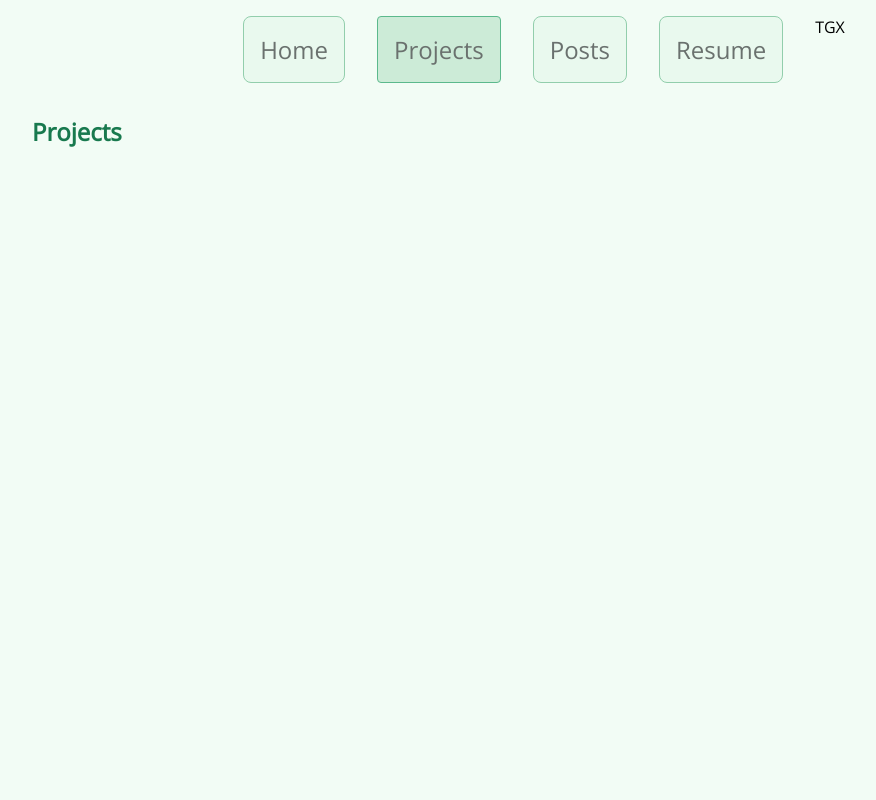
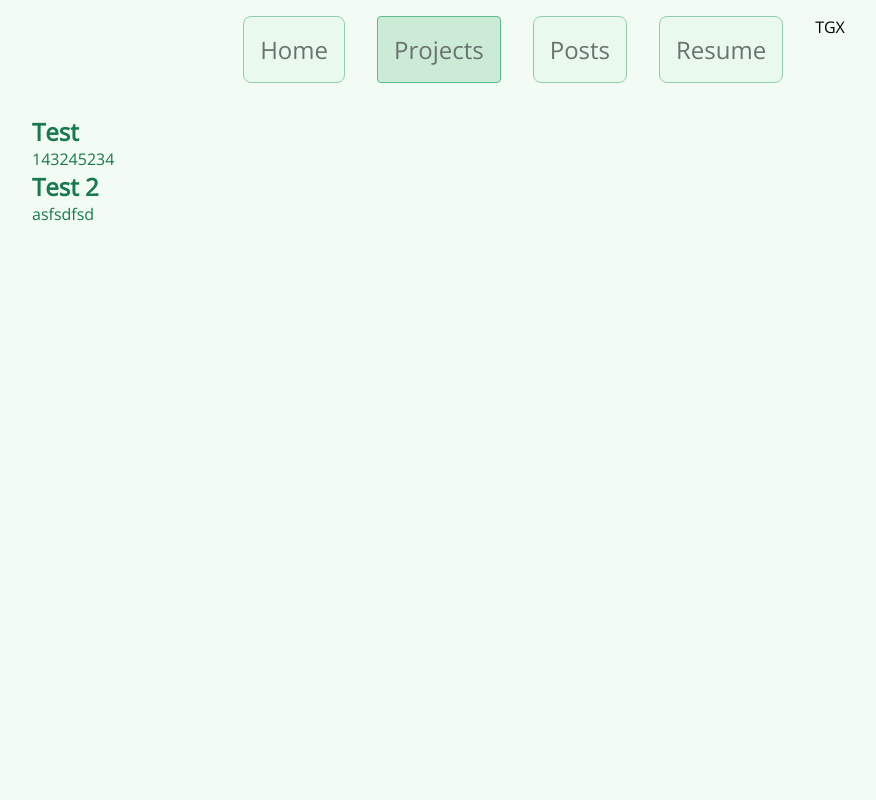
Before and after one commit to andyanday33/legendary-adventure, a Next.js app: page /projects in a window 1280 px wide. Shown: the top 800 px of the page, without its empty margins (96-972 px from the left). Built offline with nearby package versions, Linux system fonts and the light colour scheme.

Commit message:
feat: dynamic md importing with meta values

```diff
--- /dev/null
+++ b/components/Project.tsx
@@ -0,0 +1,17 @@
+import { ProjectData } from "@/utils/parseProjectsMd";
+import React from "react";
+import ReactMarkdown from "react-markdown";
+
+type Props = {
+  meta: Omit<ProjectData, "content">;
+  content: string;
+};
+
+export const Project: React.FC<Props> = ({ meta, content }) => {
+  return (
+    <>
+      <h2>{meta.title}</h2>
+      <ReactMarkdown>{content}</ReactMarkdown>
+    </>
+  );
+};
--- /dev/null
+++ b/data/projects/Test.md
@@ -0,0 +1,7 @@
+---
+title: "Project test"
+---
+
+# Test
+
+143245234
--- /dev/null
+++ b/data/projects/Test2.md
@@ -0,0 +1,7 @@
+---
+title: "bruh"
+---
+
+# Test 2
+
+asfsdfsd
--- a/next.config.js
+++ b/next.config.js
@@ -1,4 +1,8 @@
 const path = require("path");
+
+const withMDX = require("@next/mdx")({
+  extension: /\.md?$/,
+});
 
 /** @type {import('next').NextConfig} */
 const nextConfig = {
@@ -8,4 +12,6 @@ const nextConfig = {
   },
 };
 
-module.exports = nextConfig;
+module.exports = withMDX({
+  pageExtensions: ["tsx", "md"],
+});
--- a/package.json
+++ b/package.json
@@ -9,6 +9,9 @@
     "lint": "next lint"
   },
   "dependencies": {
+    "@mdx-js/loader": "^2.3.0",
+    "@mdx-js/react": "^2.3.0",
+    "@next/mdx": "^13.2.4",
     "@radix-ui/colors": "^0.1.8",
     "@types/node": "18.15.11",
     "@types/react": "18.0.31",
@@ -16,10 +19,12 @@
     "eslint": "8.37.0",
     "eslint-config-next": "13.2.4",
     "framer-motion": "^10.10.0",
+    "gray-matter": "^4.0.3",
     "next": "13.2.4",
     "react": "18.2.0",
     "react-dom": "18.2.0",
     "react-icons": "^4.8.0",
+    "react-markdown": "^8.0.6",
     "typescript": "5.0.2"
   },
   "devDependencies": {
--- a/pages/projects.tsx
+++ b/pages/projects.tsx
@@ -1,12 +1,35 @@
 import { motion } from "framer-motion";
 import React from "react";
+import { MDXProvider } from "@mdx-js/react";
+import { ProjectData, getSortedData } from "@/utils/parseProjectsMd";
+import { Project } from "@/components/Project";
+import { GetStaticProps } from "next";
 
-type Props = {};
+interface ProjectProps {
+  data: ({ id: string; content: string } & ProjectData)[];
+}
 
-export default function Projects(props: Props) {
+const Projects: React.FC<ProjectProps> = ({ data }) => {
   return (
-    <>
-      <h2>Projects</h2>
-    </>
+    <div>
+      {data.map((project) => (
+        <Project
+          key={project.id}
+          meta={{ title: project.title }}
+          content={project.content}
+        />
+      ))}
+    </div>
   );
-}
+};
+
+export const getStaticProps: GetStaticProps = async () => {
+  const data = getSortedData();
+  return {
+    props: {
+      data,
+    },
+  };
+};
+
+export default Projects;
--- /dev/null
+++ b/utils/parseProjectsMd.ts
@@ -0,0 +1,42 @@
+import fs from "fs";
+import path from "path";
+import matter from "gray-matter";
+
+const dataDirectory = path.join(process.cwd(), "data/projects");
+
+export interface ProjectData {
+  content: string;
+  title?: string;
+  startDate?: string;
+  endDate?: string;
+}
+
+export function getSortedData() {
+  const fileNames = fs.readdirSync(dataDirectory);
+  const allData = fileNames.map((fileName) => {
+    const id = fileName.replace(/\.md$/, "");
+    const fullPath = path.join(dataDirectory, fileName);
+    const fileContents = fs.readFileSync(fullPath, "utf8");
+    const { content, title, startDate, endDate } = matter(
+      fileContents
+    ) as ProjectData;
+    console.log(content);
+    return {
+      id,
+      content,
+      title: title ?? "",
+      startDate: startDate ?? "",
+      endDate: endDate ?? "",
+    };
+  });
+
+  return allData.sort((a, b) => {
+    if (a.startDate && b.startDate)
+      if (new Date(a.startDate) < new Date(b.startDate)) {
+        return 1;
+      } else {
+        return -1;
+      }
+    return 1;
+  });
+}
```
Also changed, not shown: 1 other file (tests, documents, lock files or other folders).
